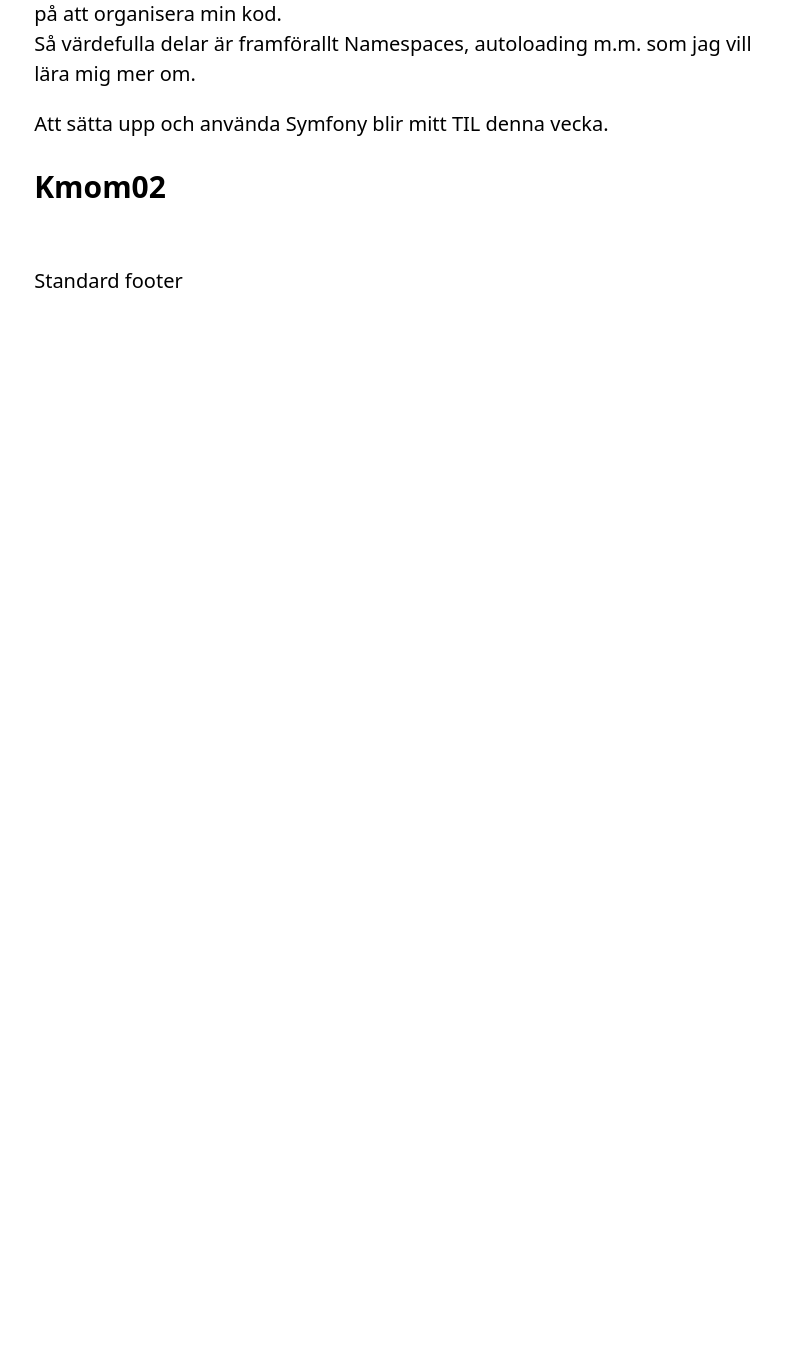
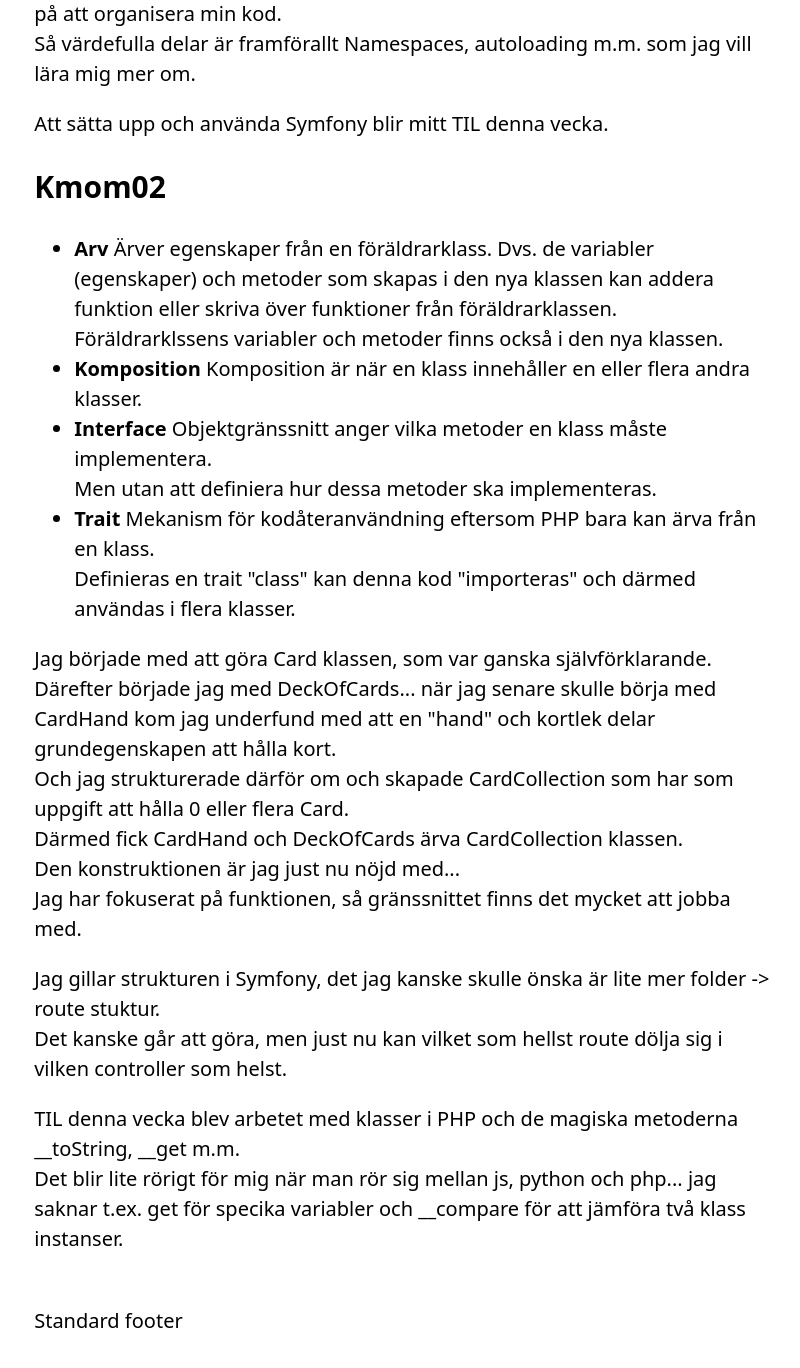
Before and after one commit to maru23bth/mvc, a Symfony app: template templates/report.html.twig in a window 1280 px wide. Shown: the part 842-2210 px from the top of the page, without its empty margins (234-1034 px from the left). Before the commit the page ends 1130 px from the top, so only its background shows below. Run offline with Twig, Linux system fonts and the light colour scheme; the template is opened without the code that fills it, so the values that code supplies are empty; style sheets or scripts are compiled from the project's sources; some libraries are stand-ins or nearby versions.

Commit message:
Wrote report

```diff
--- a/templates/report.html.twig
+++ b/templates/report.html.twig
@@ -39,7 +39,45 @@
 
 <article id="kmom02">
     <h2>Kmom02</h2>
-    <p></p>
+
+    <ul>
+        <li><b>Arv</b>
+            Ärver egenskaper från en föräldrarklass.
+            Dvs. de variabler (egenskaper) och metoder som skapas i den nya klassen kan addera funktion eller skriva över funktioner från föräldrarklassen.<br>
+            Föräldrarklssens variabler och metoder finns också i den nya klassen.
+        </li>
+        <li><b>Komposition</b>
+            Komposition är när en klass innehåller en eller flera andra klasser.
+        </li>
+        <li><b>Interface</b>
+            Objektgränssnitt anger vilka metoder en klass måste implementera.<br>
+            Men utan att definiera hur dessa metoder ska implementeras.
+        </li>
+        <li><b>Trait</b>
+            Mekanism för kodåteranvändning eftersom PHP bara kan ärva från en klass.<br>
+            Definieras en trait "class" kan denna kod "importeras" och därmed användas i flera klasser.
+        </li>
+    </ul>
+
+    <p>
+        Jag började med att göra Card klassen, som var ganska självförklarande.<br>
+        Därefter började jag med DeckOfCards...
+        när jag senare skulle börja med CardHand kom jag underfund med att en "hand" och kortlek delar grundegenskapen att hålla kort.<br>
+        Och jag strukturerade därför om och skapade CardCollection som har som uppgift att hålla 0 eller flera Card.<br>
+        Därmed fick CardHand och DeckOfCards ärva CardCollection klassen.<br>
+        Den konstruktionen är jag just nu nöjd med...<br>
+        Jag har fokuserat på funktionen, så gränssnittet finns det mycket att jobba med.
+    </p>
+
+    <p>
+        Jag gillar strukturen i Symfony, det jag kanske skulle önska är lite mer folder -> route stuktur.<br>
+        Det kanske går att göra, men just nu kan vilket som hellst route dölja sig i vilken controller som helst.<br>
+    </p>
+
+    <p>
+        TIL denna vecka blev arbetet med klasser i PHP och de magiska metoderna __toString, __get m.m.<br>
+        Det blir lite rörigt för mig när man rör sig mellan js, python och php... jag saknar t.ex. get för specika variabler och __compare för att jämföra två klass instanser.<br>
+    </p>
 </article>
 
 
```
Also changed, not shown: src/Card/CardGraphic.php (deleted, +0 -13 lines).
